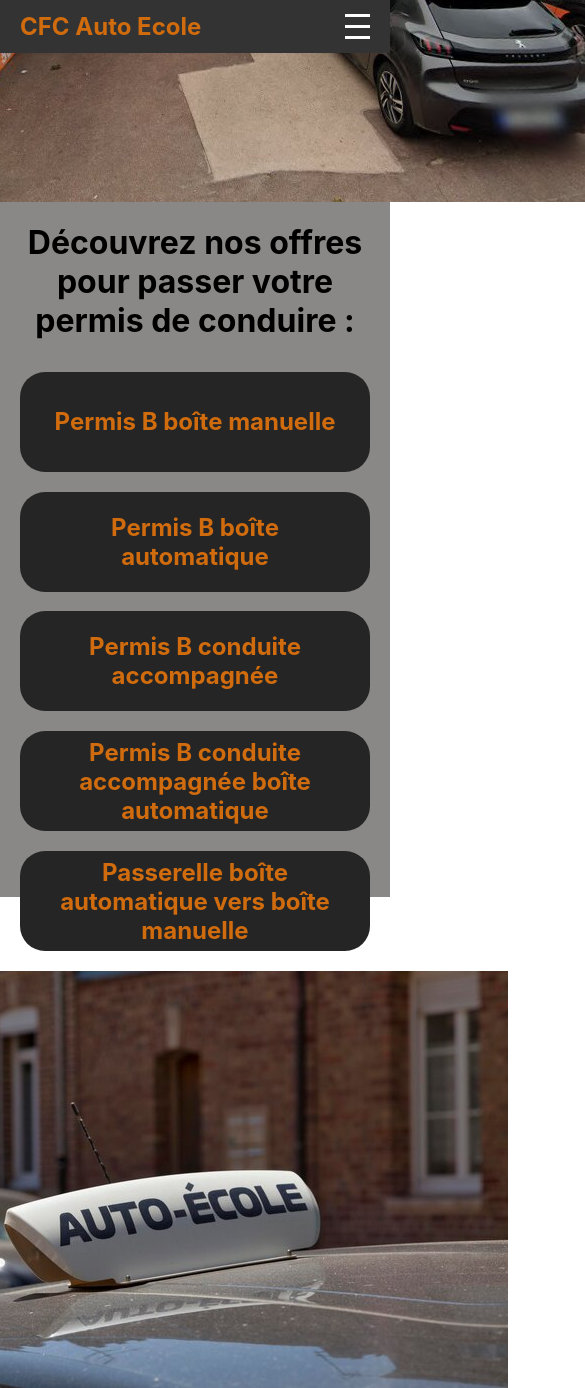
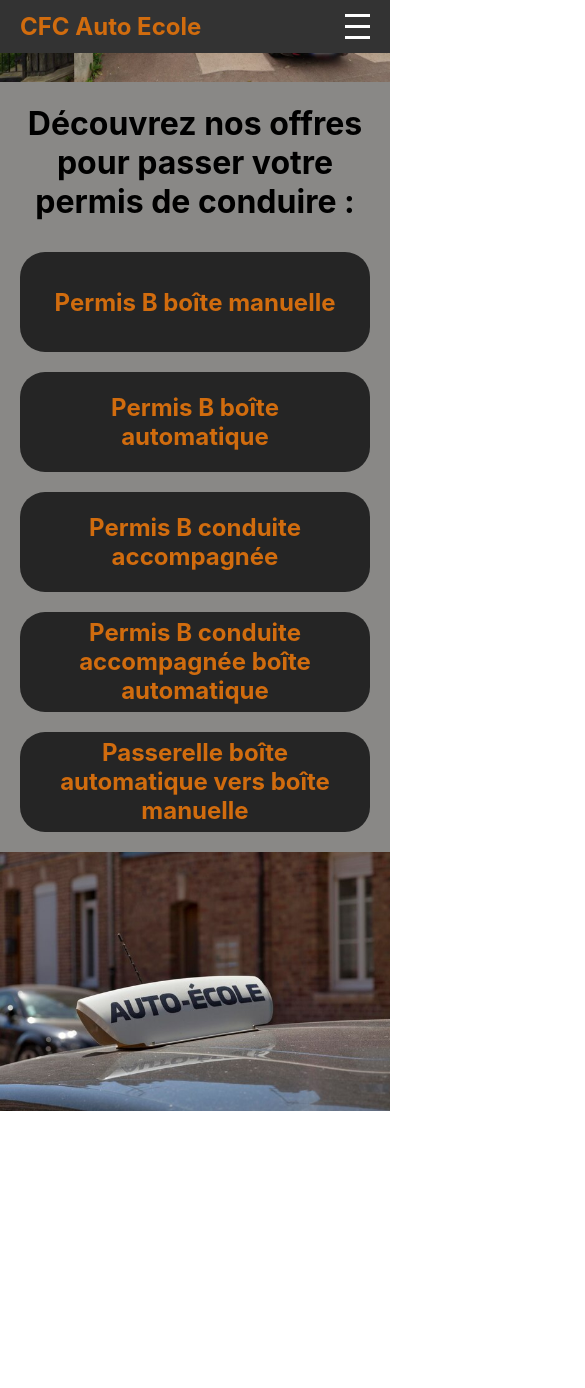
Before and after one commit to khalidkaf/auto_ecole, a Next.js app: page / in a window 390 px wide. Shown: the top 1388 px of the page, 585 px wide, since content can reach past the window. After the commit the page ends 1111 px from the top, so only its background shows below. Built offline with nearby package versions, Linux system fonts and the light colour scheme.

Commit message:
coordonnees

```diff
--- a/styles/Home.module.css
+++ b/styles/Home.module.css
@@ -192,10 +192,10 @@
 
 
   .imqge {
-    max-width: auto;
+    max-width: 100%;
     margin-top: 0px;
     padding-top: 0px;
-    height: auto;
+    height: 100vh;
     max-height: auto;
     /* display: block; */
   }
```
